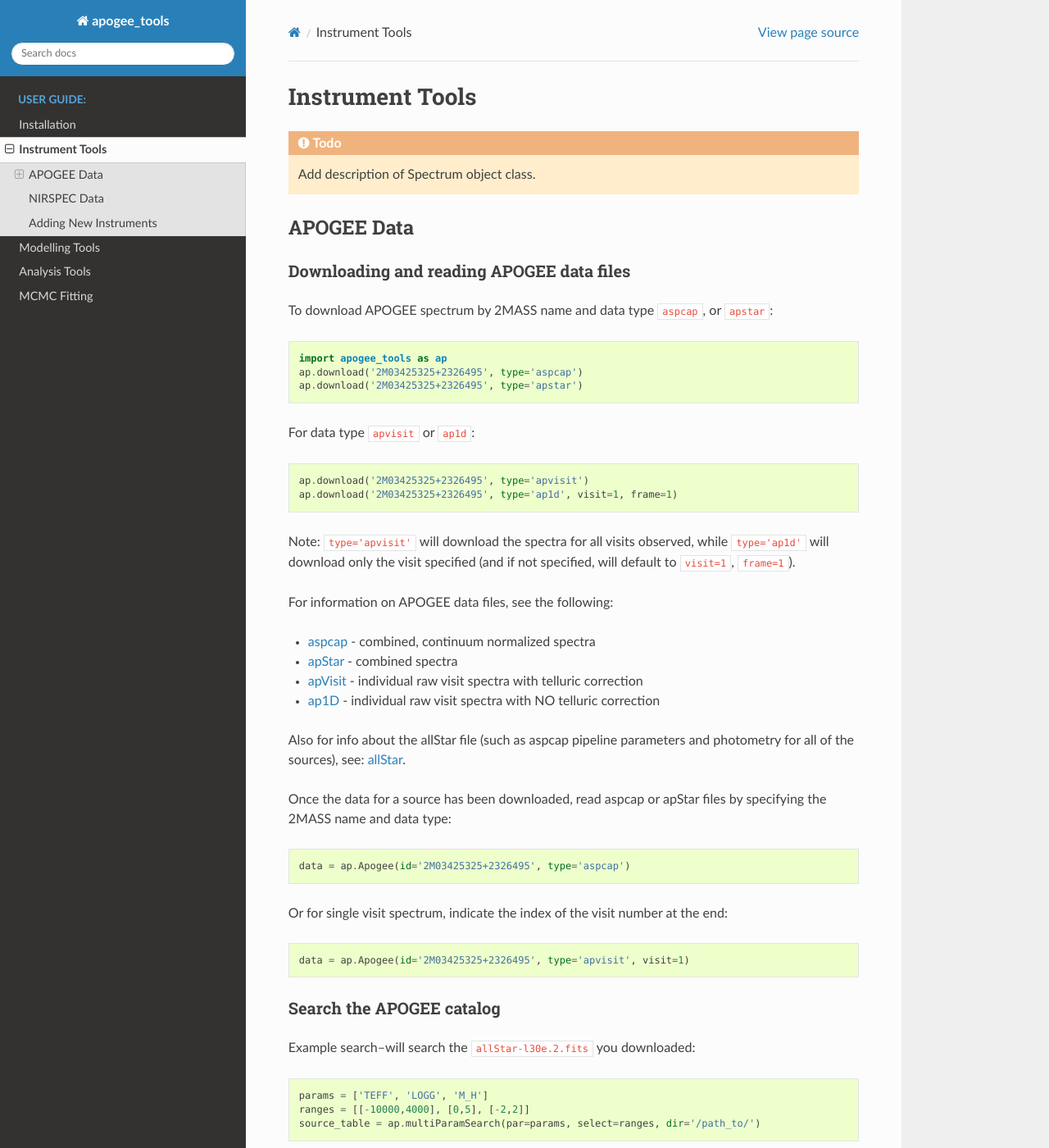
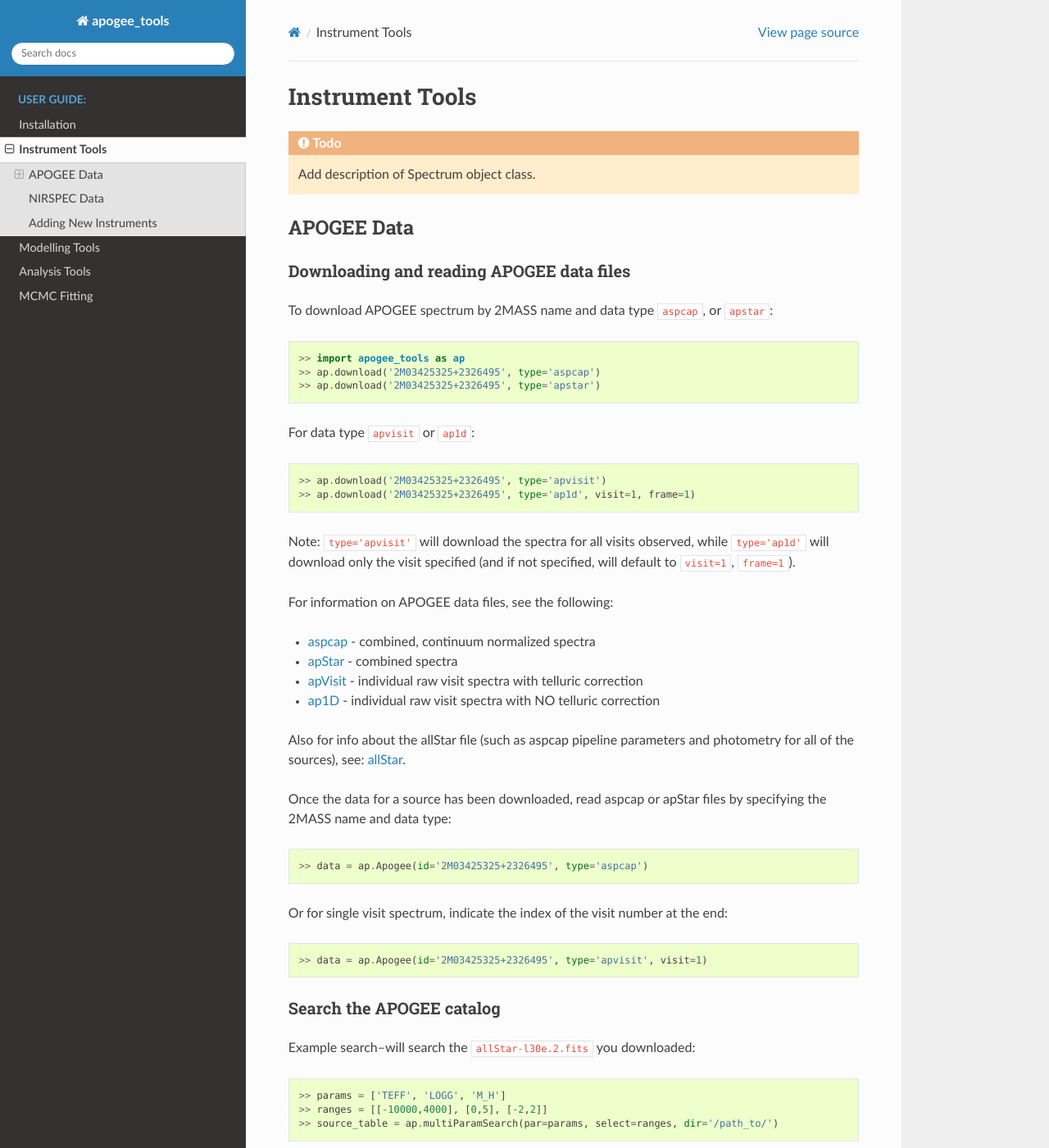
Before and after one commit to jbirky/apogee_tools, a Sphinx documentation site: the page built from docs/source/user/instrument.rst, in a window 1280 px wide and 1400 px high. Shown: the whole window at 82% size. Built offline with Sphinx 7.4.7 and the Read the Docs theme 2.0.0, drawn with Linux system fonts in a browser that asks for light colours.

Commit message:
format code blocks

```diff
--- a/docs/source/user/instrument.rst
+++ b/docs/source/user/instrument.rst
@@ -13,16 +13,16 @@ To download APOGEE spectrum by 2MASS name and data type ``aspcap``, or ``apstar`
 
 .. code-block:: python
 
-	import apogee_tools as ap
-	ap.download('2M03425325+2326495', type='aspcap')
-	ap.download('2M03425325+2326495', type='apstar')
+	>> import apogee_tools as ap
+	>> ap.download('2M03425325+2326495', type='aspcap')
+	>> ap.download('2M03425325+2326495', type='apstar')
 
 For data type ``apvisit`` or ``ap1d``:
 
 .. code-block:: python
 
-	ap.download('2M03425325+2326495', type='apvisit')
-	ap.download('2M03425325+2326495', type='ap1d', visit=1, frame=1)
+	>> ap.download('2M03425325+2326495', type='apvisit')
+	>> ap.download('2M03425325+2326495', type='ap1d', visit=1, frame=1)
 
 Note: ``type='apvisit'`` will download the spectra for all visits observed, while ``type='ap1d'`` will download only the visit specified (and if not specified, will default to ``visit=1``, ``frame=1``).
 
@@ -39,13 +39,13 @@ Once the data for a source has been downloaded, read aspcap or apStar files by s
 
 .. code-block:: python
 
-	data = ap.Apogee(id='2M03425325+2326495', type='aspcap')
+	>> data = ap.Apogee(id='2M03425325+2326495', type='aspcap')
 
 Or for single visit spectrum, indicate the index of the visit number at the end:
 
 .. code-block:: python
 
-	data = ap.Apogee(id='2M03425325+2326495', type='apvisit', visit=1)
+	>> data = ap.Apogee(id='2M03425325+2326495', type='apvisit', visit=1)
 
 
 Search the APOGEE catalog
@@ -55,16 +55,16 @@ Example search--will search the ``allStar-l30e.2.fits`` you downloaded:
 
 .. code-block:: python
 
-	params = ['TEFF', 'LOGG', 'M_H']
-	ranges = [[-10000,4000], [0,5], [-2,2]]
-	source_table = ap.multiParamSearch(par=params, select=ranges, dir='/path_to/')
+	>> params = ['TEFF', 'LOGG', 'M_H']
+	>> ranges = [[-10000,4000], [0,5], [-2,2]]
+	>> source_table = ap.multiParamSearch(par=params, select=ranges, dir='/path_to/')
 
 Look up aspcap parameters in ``allStar-l30e.2.fits`` for specific list of 2MASS IDs:
 
 .. code-block:: python
 
-	tm_ids = ['2M01195227+8409327']
-	ap_dict = ap.returnAspcapTable(tm_ids, params=['TEFF', 'LOGG', 'M_H', 'SNR'], save=False)
+	>> tm_ids = ['2M01195227+8409327']
+	>> ap_dict = ap.returnAspcapTable(tm_ids, params=['TEFF', 'LOGG', 'M_H', 'SNR'], save=False)
 
 
 Plot data
@@ -74,16 +74,16 @@ Some plotting examples:
 
 .. code-block:: python
 
-	data = ap.Apogee(id='2M03290406+3117075', type='aspcap')
+	>> data = ap.Apogee(id='2M03290406+3117075', type='aspcap')
 
 	# plot spectrum
-	data.plot()
+	>> data.plot()
 
 	# plot aspcap model and noise:
-	data.plot(items=['spec', 'model', 'noise'], save=True)
+	>> data.plot(items=['spec', 'model', 'noise'], save=True)
 
 	# plot indentified lines (from Souto 2016):
-	data.plot(items=['spec', 'lines'], xrange=[15200,15500], yrange=[.6,1.2])
+	>> data.plot(items=['spec', 'lines'], xrange=[15200,15500], yrange=[.6,1.2])
 
 Mask outlying flux
 ~~~~~~~~~~~~~~~~~~
@@ -92,7 +92,7 @@ Specify number of standard deviations above and below the mean of the flux to cu
 
 .. code-block:: python
 
-	data.mask(sigma=[3,2], pixel_buffer=[0,3])
+	>> data.mask(sigma=[3,2], pixel_buffer=[0,3])
 
 Chi-squared comparison
 ~~~~~~~~~~~~~~~~~~~~~~
@@ -101,7 +101,7 @@ Compare two spectra; return ``chi`` (chi-squared value between data and mdl), ``
 
 .. code-block:: python
 
-	chi, norm_data, scaled_mdl = ap.compareSpectra(data, mdl)
+	>> chi, norm_data, scaled_mdl = ap.compareSpectra(data, mdl)
 
 
 NIRSPEC Data
```
Also changed, not shown: docs/source/user/mcmc.rst (+5 -5 lines).
